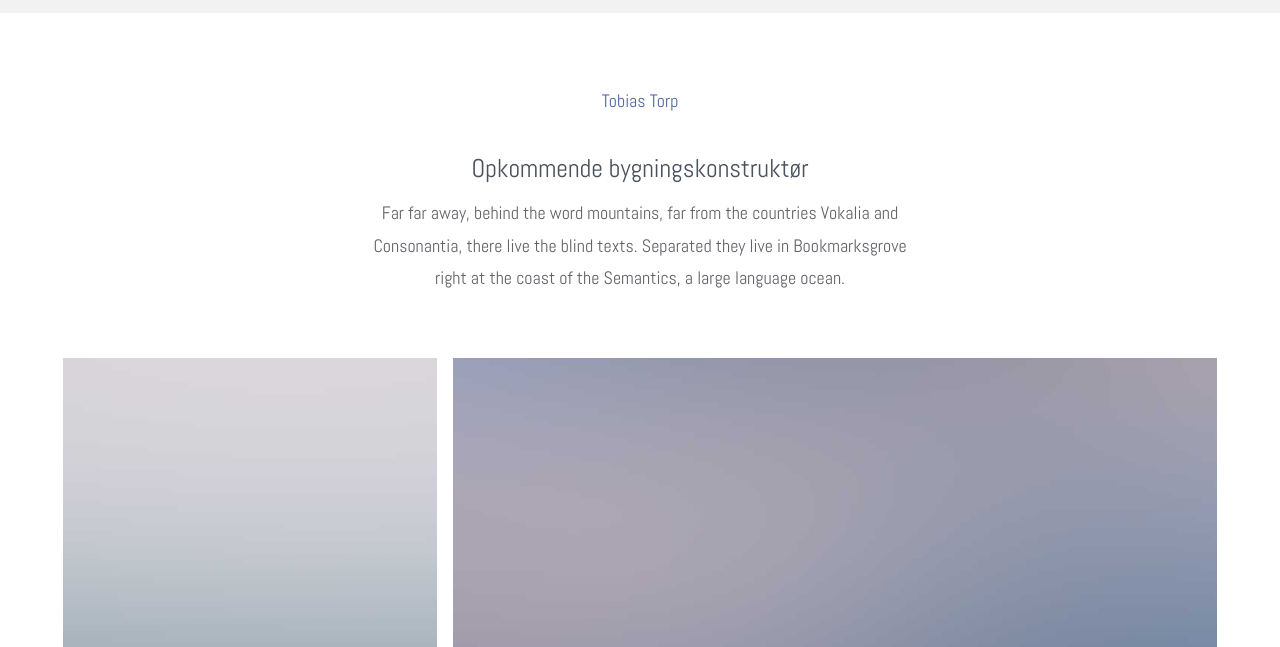
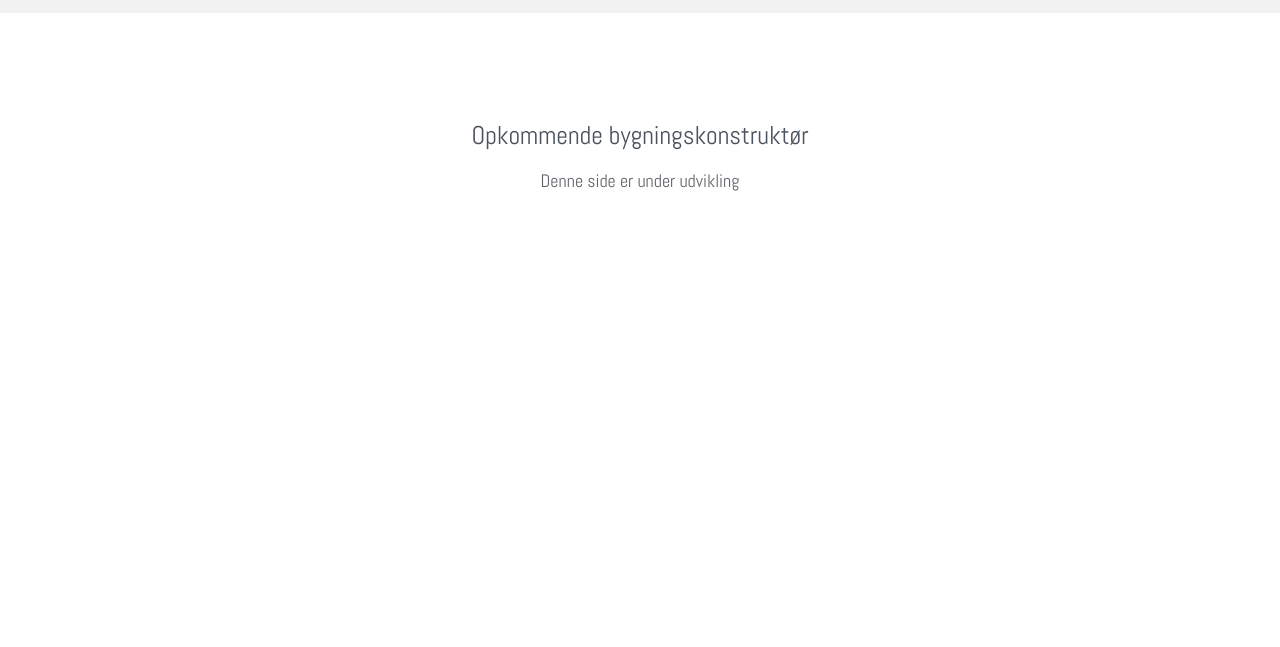
Before and after one commit to 281017/281017.github.io, a website: page index.html in a window 1280 px wide. Shown: the part 153-800 px from the top of the page. Drawn offline with Linux system fonts and the light colour scheme; files whose address does not match are found by name.

Commit message:
Add files via upload

```diff
--- a/index.html
+++ b/index.html
@@ -57,12 +57,11 @@
     <div class="container text-center">
       <div class="row">
         <div class="col-md-6 col-md-offset-3 mb40">
-          <a href="pdf/Teoretikeren.pdf" >Tobias Torp</a>
           <h2>Opkommende bygningskonstruktør</h2>
-          <p>Far far away, behind the word mountains, far from the countries Vokalia and Consonantia, there live the blind texts. Separated they live in Bookmarksgrove right at the coast of the Semantics, a large language ocean.</p>
+          <p>Denne side er under udvikling</p>
         </div>
       </div>
-
+<!--
       <div class="row probootstrap-gutter16">
         <div class="col-md-4 probootstrap-animate" data-animate-effect="fadeIn">
           <a href="single-page.html" class="img-bg" style="background-image: url(img/img_1.jpg);">
@@ -150,7 +149,7 @@
   <div class="gototop js-top">
     <a href="#" class="js-gotop"><i class="icon-chevron-thin-up"></i></a>
   </div>
-
+-->
 
   <script src="js/scripts.min.js"></script>
   <script src="js/main.min.js"></script>
```
